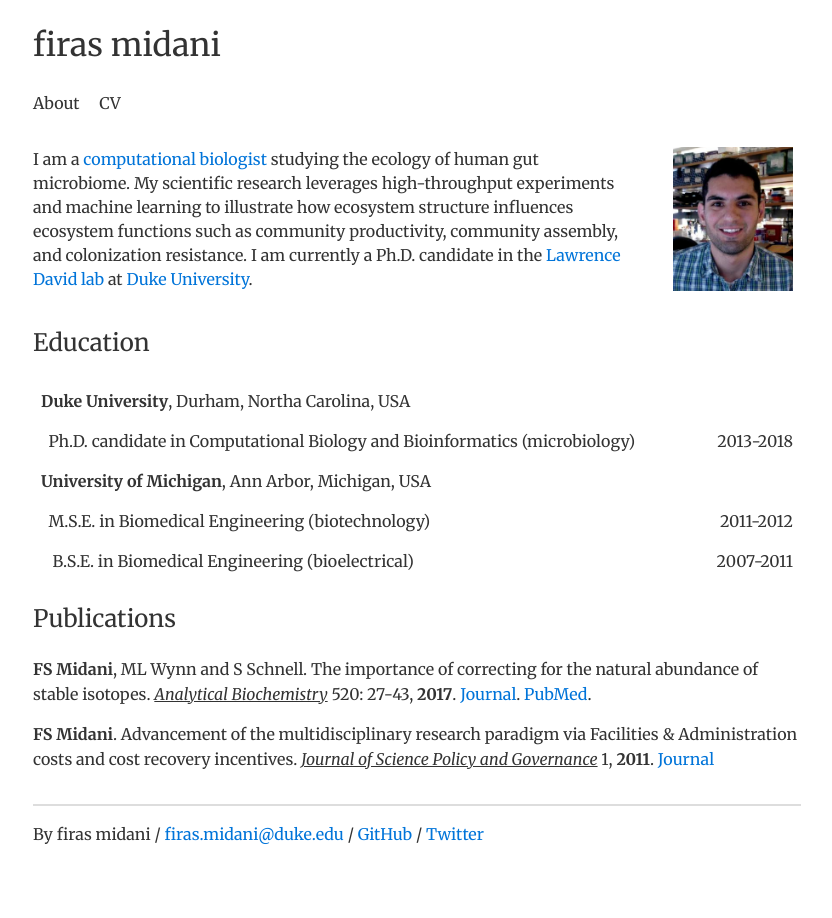
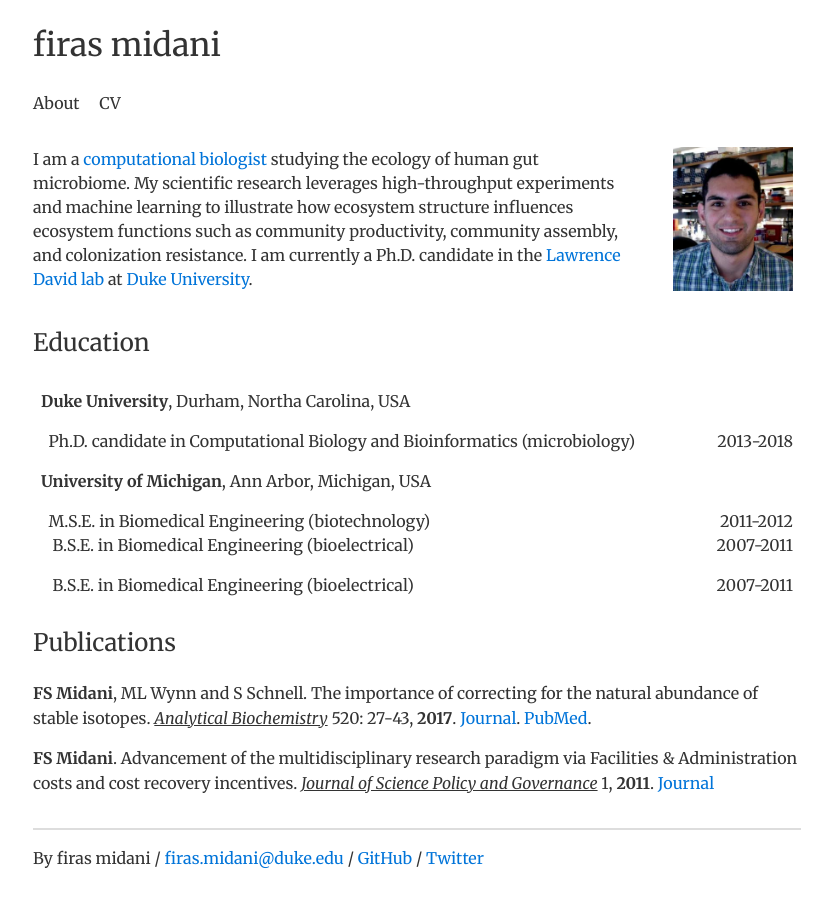
Before and after one commit to firasmidani/firasmidani.github.io, a Jekyll site: the page built from cv/index.html, in a window 1280 px wide. Shown: the whole page, without its empty margins (223-1055 px from the left). Built offline with Jekyll 4.4.1, drawn with Linux system fonts in a browser that asks for light colours.

Commit message:
Update index.html

```diff
--- a/cv/index.html
+++ b/cv/index.html
@@ -43,8 +43,14 @@ title: cv
 			<td alignt="left"><p1><b>University of Michigan</b>, Ann Arbor, Michigan, USA<p1></td>
 		</tr>
 		<tr>
-			<td align="left"><p1>&nbsp;&nbsp;M.S.E. in Biomedical Engineering (biotechnology)</p1></td>
-		        <td align="right"><p1>2011-2012</p1></td>
+			<td align="left">
+				<p1>&nbsp;&nbsp;M.S.E. in Biomedical Engineering (biotechnology)</p1><br />
+				<p1>&nbsp;&nbsp;&nbsp;B.S.E. in Biomedical Engineering (bioelectrical)</p1>
+			</td>
+		        <td align="right">
+				<p1>2011-2012</p1><br/>
+				<p1>2007-2011</p1>
+			</td>
 		</tr>
 		<tr>
 			<td align="left"><p1>&nbsp;&nbsp;&nbsp;B.S.E. in Biomedical Engineering (bioelectrical)</p1></td>
```
